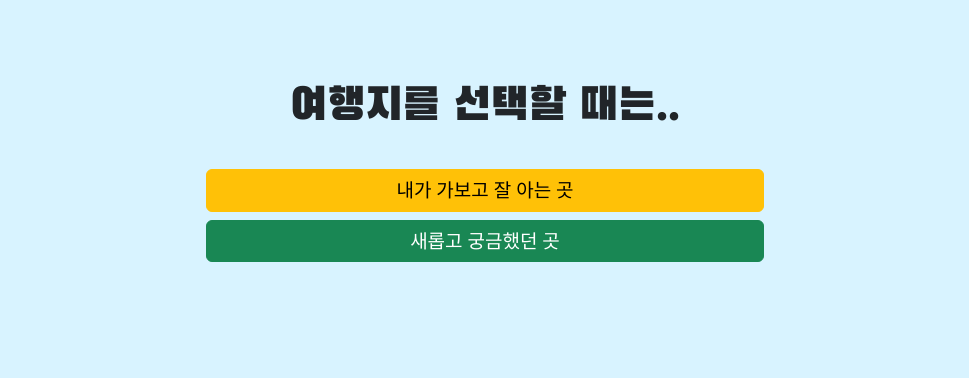
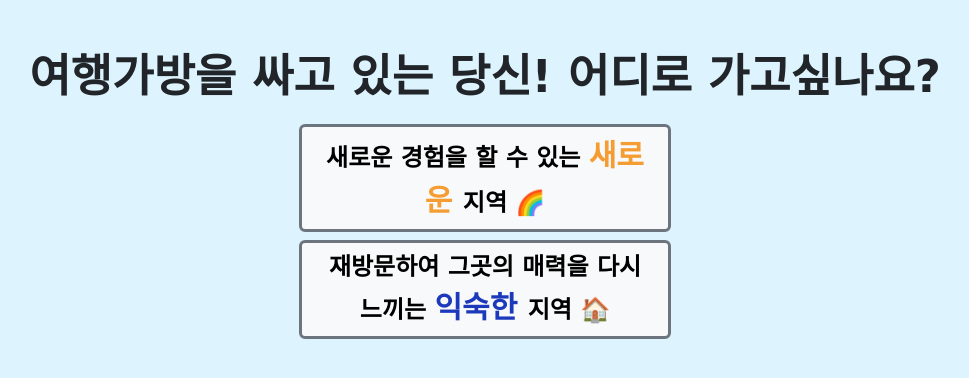
Before and after one commit to TellMeRodi/Rodi_Service, a Django app: template Researches/templates/style3.html in a window 1280 px wide. Shown: the top 378 px of the page, without its empty margins (155-1124 px from the left). Run offline with Django 4.2, Linux system fonts and the light colour scheme; the template is opened without the code that fills it, so the values that code supplies are empty; some libraries are stand-ins or nearby versions; some web fonts are replaced.

Commit message:
배경색변경 / 여행스타일질문답변수정 / 버튼및폰트변경

```diff
--- a/Researches/templates/gender.html
+++ b/Researches/templates/gender.html
@@ -1,5 +1,4 @@
 {% extends 'base.html' %}
-{% load static %}
 {% block body %}
     <div style="text-align: center; margin-top: 80px;">
         <h1 style="margin-bottom: 35px; font-size: 45px;" class="Black_Han_Sans">성별이 무엇인가요?</h1>
--- a/Researches/templates/home.html
+++ b/Researches/templates/home.html
@@ -19,6 +19,5 @@
         .Protest_Riot {
         color: rgb(12, 12, 12);
         }
-
     </style>
 {% endblock %}
--- a/Researches/templates/style3.html
+++ b/Researches/templates/style3.html
@@ -1,17 +1,15 @@
 {% extends 'base.html' %}
 {% load static %}
 {% block body %}
-<div style="text-align: center; margin-top: 80px;">
-    <h1 style="margin-bottom: 35px; font-size: 45px;" class="Black_Han_Sans">여행지를 선택할 때는..</h1>
-    <form method="POST">
-        {% csrf_token %}
-        <div  class="d-grid gap-2 col-6 mx-auto">
-        <button type="submit" name="style3" value="0" class ="btn btn-warning" style="font-size: 19px;">내가 가보고 잘 아는 곳</button>
-        <button type="submit" name="style3" value="1" class="btn btn-success" style="font-size: 19px;">새롭고 궁금했던 곳</button>
-        </div>
-    </form>
-</div>
-<style>
-
-</style>
+    <div style="text-align: center; margin-top: 40px;">
+        <h1 style="margin-bottom: 20px; font-size: 45px; font-weight: bold;" class="Dovemayo_gothic">여행가방을 싸고 있는 당신! 어디로 가고싶나요?</h1>
+        <!-- <img style='width: 350px;' src = "{% static 'images/cat.jpg' %}"> -->
+        <form method="POST">
+            {% csrf_token %}
+            <div  class="d-grid gap-2 col-4 mx-auto" id="fontDiv">
+            <button type="submit" name="style3" value="0" class="btn btn-light border border-secondary border-3 Dovemayo_gothic" style="font-size: 24px; font-weight: bold;">새로운 경험을 할 수 있는 <span class="highlight">새로운 </span>지역 🌈</button>
+            <button type="submit" name="style3" value="1" class="btn btn-light border border-secondary border-3 Dovemayo_gothic" style="font-size: 24px; font-weight: bold;">재방문하여 그곳의 매력을 다시 느끼는 <span class="highlight2">익숙한 </span>지역 🏠</button>
+            </div>
+        </form>
+    </div>
 {% endblock %}
--- a/static/css/custom.css
+++ b/static/css/custom.css
@@ -9,10 +9,17 @@
 }
 
 
+@font-face {
+    font-family: 'Dovemayo_gothic';
+    src: url('https://cdn.jsdelivr.net/gh/projectnoonnu/noonfonts_2302@1.1/Dovemayo_gothic.woff2') format('woff2');
+    font-weight: normal;
+    font-style: normal;
+}
+
+
 .KoreanText {
     font-family: 'Nanum Gothic', sans-serif;
 }
-
 
 .Protest_Riot {
     font-family: 'Protest_Riot', cursive; /* Protest_Riot 글꼴을 선택합니다. */
@@ -20,3 +27,19 @@
 .Black_Han_Sans{
     font-family: 'Black_Han_Sans', cursive;
 }
+
+.Dovemayo_gothic{
+    font-family: 'Dovemayo_gothic', cursive;
+}
+
+.highlight {
+    color: #F59D32; /* 받기 텍스트를 초록색으로 설정합니다. */
+    font-weight: bold;
+    font-size: 30px;
+}
+
+.highlight2 {
+    color: #1C39BB; /* 받기 텍스트를 초록색으로 설정합니다. */
+    font-weight: bold;
+    font-size: 30px;
+}
--- a/templates/base.html
+++ b/templates/base.html
@@ -14,7 +14,7 @@
 
     <style>
         body {
-            background-color: #D8F3FF;
+            background-color: #DDF4FF;
             background-size: 50%; /* 배경 이미지를 화면에 맞게 조절합니다. */
             background-repeat: no-repeat;
             background-position: center; /* 배경 이미지를 가운데 정렬합니다. */
```
Also changed, not shown: Researches/templates/style1.html (+3 -17 lines), Researches/templates/style2.html (+6 -6 lines), Researches/templates/style4.html (+11 -13 lines), Researches/templates/style5.html (+6 -8 lines), Researches/templates/style6.html (+11 -13 lines), Researches/templates/style7.html (+11 -13 lines), Researches/templates/style8.html (+11 -13 lines).
